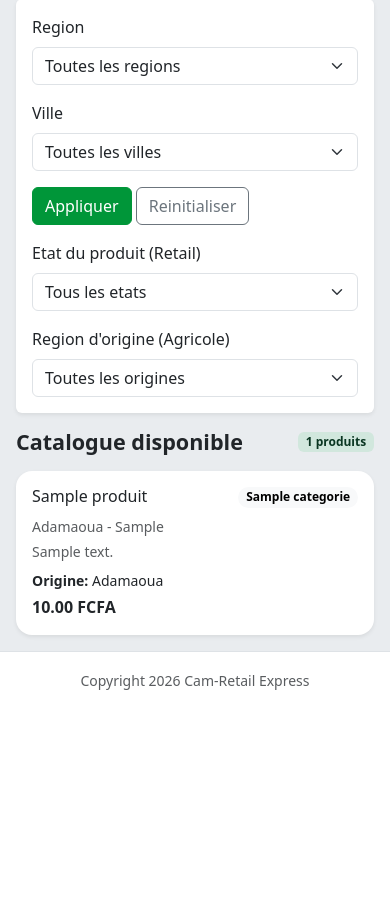
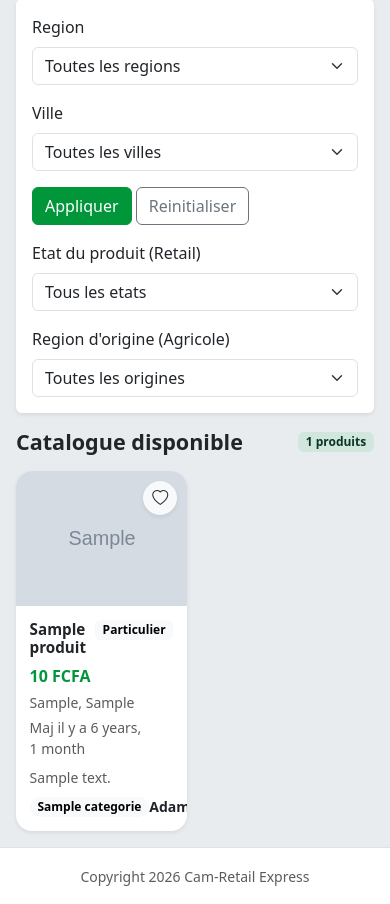
Before and after one commit to jordantatue/kzone, a Django app: page / in a window 390 px wide. Shown: the part 555-1459 px from the top of the page. Before the commit the page ends 1245 px from the top, so only its background shows below. Run offline with Django 5.2, Linux system fonts and the light colour scheme; tables that the repository leaves empty hold one stand-in row (values such as "Sample post"); grey boxes marked "Sample" are stand-in pictures; data that the repository does not hold is empty.

Commit message:
[FEAT] catalogue,profil,acceuil : Refonte cartes catalogue
- Ajout date_mise_a_jour sur Produit et modele ImageProduit

- Ajout type_vendeur sur ProfilUtilisateur

- Refonte UI catalogue: carousel, badge vendeur, prix/localisation/date, favori

- Optimisation queryset avec select_related/prefetch_related

```diff
--- a/acceuil/static/acceuil/css/accueil.css
+++ b/acceuil/static/acceuil/css/accueil.css
@@ -11,9 +11,57 @@
     box-shadow: 0 0.7rem 1.4rem rgba(15, 23, 42, 0.14) !important;
 }
 
-.home-page__product-card .card-img-top {
+.home-page__product-card .carousel-control-next,
+.home-page__product-card .carousel-control-prev {
+    width: 2rem;
+    opacity: 0;
+    transition: opacity 0.2s ease;
+}
+
+.home-page__product-card:hover .carousel-control-next,
+.home-page__product-card:hover .carousel-control-prev {
+    opacity: 0.85;
+}
+
+.home-page__product-image {
     height: 170px;
     object-fit: cover;
+}
+
+.home-page__favorite-btn {
+    position: absolute;
+    top: 0.6rem;
+    right: 0.6rem;
+    z-index: 2;
+    width: 2.15rem;
+    height: 2.15rem;
+    display: inline-flex;
+    align-items: center;
+    justify-content: center;
+    color: #212529;
+}
+
+.home-page__favorite-btn.is-favorite {
+    color: #dc3545;
+}
+
+.home-page__price {
+    color: #009639;
+    font-weight: 700;
+}
+
+@media (max-width: 575.98px) {
+    .home-page__product-image {
+        height: 135px;
+    }
+
+    .home-page__product-card .card-body {
+        padding: 0.85rem;
+    }
+
+    .home-page__product-card .card-title {
+        font-size: 0.95rem;
+    }
 }
 
 #catalog-sidebar .list-group-item.active {
--- a/acceuil/static/acceuil/js/catalogue_filters.js
+++ b/acceuil/static/acceuil/js/catalogue_filters.js
@@ -7,14 +7,18 @@
             this.$form = $("#catalog-filter-form");
             this.$container = $("section[data-filter-url]");
             this.filterUrl = this.$container.data("filter-url");
+            this.favoritesStorageKey = "kzone_favorites";
             this.bindEvents();
             this.setupCsrfForAjax();
+            this.syncFavoriteButtons();
+            this.reinitCarousels();
         },
 
         bindEvents: function () {
             this.$form.on("submit", this.handleFormSubmit.bind(this));
             this.$form.on("change", "select", this.handleAutoFilter.bind(this));
             $(document).on("click", ".js-category-link", this.handleCategoryClick.bind(this));
+            $(document).on("click", ".js-favorite-toggle", this.handleFavoriteToggle.bind(this));
         },
 
         setupCsrfForAjax: function () {
@@ -54,10 +58,82 @@
                     $("#catalog-context-filters").html(response.context_filters_html);
                     $("#catalog-city").html(response.city_options_html);
                     $("#catalog-result-count").text(response.total_produits + " produits");
+                    self.syncFavoriteButtons();
+                    self.reinitCarousels();
                 },
                 error: function () {
                     self.showTemporaryError();
                 }
+            });
+        },
+
+        handleFavoriteToggle: function (event) {
+            var button = $(event.currentTarget);
+            var productId = String(button.data("product-id") || "");
+            if (!productId) {
+                return;
+            }
+
+            var favorites = this.getFavoriteIds();
+            var isFavorite = favorites.indexOf(productId) !== -1;
+            if (isFavorite) {
+                favorites = favorites.filter(function (id) {
+                    return id !== productId;
+                });
+            } else {
+                favorites.push(productId);
+            }
+
+            this.setFavoriteIds(favorites);
+            this.setFavoriteButtonState(button, !isFavorite);
+        },
+
+        syncFavoriteButtons: function () {
+            var favorites = this.getFavoriteIds();
+            $(".js-favorite-toggle").each(function () {
+                var button = $(this);
+                var productId = String(button.data("product-id") || "");
+                var isFavorite = favorites.indexOf(productId) !== -1;
+                catalogueModule.setFavoriteButtonState(button, isFavorite);
+            });
+        },
+
+        setFavoriteButtonState: function (button, isFavorite) {
+            var icon = button.find("i");
+            button.toggleClass("is-favorite", isFavorite);
+            button.attr("aria-pressed", isFavorite ? "true" : "false");
+            icon.removeClass("bi-heart bi-heart-fill").addClass(isFavorite ? "bi-heart-fill" : "bi-heart");
+        },
+
+        getFavoriteIds: function () {
+            try {
+                var raw = window.localStorage.getItem(this.favoritesStorageKey);
+                var ids = raw ? JSON.parse(raw) : [];
+                return Array.isArray(ids) ? ids.map(String) : [];
+            } catch (error) {
+                return [];
+            }
+        },
+
+        setFavoriteIds: function (ids) {
+            try {
+                window.localStorage.setItem(this.favoritesStorageKey, JSON.stringify(ids));
+            } catch (error) {
+                return;
+            }
+        },
+
+        reinitCarousels: function () {
+            if (!window.bootstrap || !window.bootstrap.Carousel) {
+                return;
+            }
+
+            $("#catalog-products .carousel").each(function () {
+                window.bootstrap.Carousel.getOrCreateInstance(this, {
+                    interval: false,
+                    ride: false,
+                    touch: true
+                });
             });
         },
 
--- a/acceuil/templates/acceuil/partials/catalog_products.html
+++ b/acceuil/templates/acceuil/partials/catalog_products.html
@@ -1,27 +1,67 @@
 <div class="row g-3">
     {% for produit in produits %}
-        <div class="col-sm-6 col-xl-4">
+        <div class="col-6 col-lg-4 col-xxl-3">
             <article class="card h-100 border-0 shadow-sm rounded-4 overflow-hidden home-page__product-card">
-                <div class="card-body">
-                    <div class="d-flex justify-content-between align-items-start mb-2">
-                        <h3 class="h6 card-title mb-0">{{ produit.titre }}</h3>
+                <div class="position-relative">
+                    <div id="product-carousel-{{ produit.id }}" class="carousel slide home-page__product-carousel" data-bs-touch="true" data-bs-interval="false">
+                        <div class="carousel-inner">
+                            {% for image in produit.images.all %}
+                                <div class="carousel-item {% if forloop.first %}active{% endif %}">
+                                    <img src="{{ image.image.url }}" class="d-block w-100 home-page__product-image" alt="{{ produit.titre }}">
+                                </div>
+                            {% empty %}
+                                <div class="carousel-item active">
+                                    <img src="https://placehold.co/640x420/e9ecef/6c757d?text=K-Zone" class="d-block w-100 home-page__product-image" alt="Image par defaut">
+                                </div>
+                            {% endfor %}
+                        </div>
+                        {% if produit.images.all|length > 1 %}
+                            <button class="carousel-control-prev" type="button" data-bs-target="#product-carousel-{{ produit.id }}" data-bs-slide="prev" aria-label="Image precedente">
+                                <span class="carousel-control-prev-icon" aria-hidden="true"></span>
+                            </button>
+                            <button class="carousel-control-next" type="button" data-bs-target="#product-carousel-{{ produit.id }}" data-bs-slide="next" aria-label="Image suivante">
+                                <span class="carousel-control-next-icon" aria-hidden="true"></span>
+                            </button>
+                        {% endif %}
+                    </div>
+                    <button
+                        type="button"
+                        class="btn btn-light rounded-circle shadow-sm home-page__favorite-btn js-favorite-toggle"
+                        data-product-id="{{ produit.id }}"
+                        aria-label="Basculer favori"
+                        aria-pressed="false"
+                    >
+                        <i class="bi bi-heart" aria-hidden="true"></i>
+                    </button>
+                </div>
+
+                <div class="card-body d-flex flex-column">
+                    <div class="d-flex justify-content-between align-items-start gap-2 mb-2">
+                        <h3 class="h6 card-title mb-0 fw-bold">{{ produit.titre }}</h3>
+                        {% if produit.vendeur.profil_utilisateur.type_vendeur == "professionnel" %}
+                            <span class="badge text-bg-primary">Professionnel</span>
+                        {% else %}
+                            <span class="badge text-bg-light">Particulier</span>
+                        {% endif %}
+                    </div>
+
+                    <p class="home-page__price mb-1">{{ produit.prix|floatformat:0 }} FCFA</p>
+                    <p class="text-muted small mb-1">{{ produit.lieu_vente.ville }}, {{ produit.lieu_vente.quartier }}</p>
+                    <p class="text-muted small mb-2">Maj il y a {{ produit.date_mise_a_jour|default:produit.date_creation|timesince }}</p>
+
+                    {% if produit.description %}
+                        <p class="small text-body-secondary mb-2">{{ produit.description|truncatechars:70 }}</p>
+                    {% endif %}
+
+                    <div class="mt-auto d-flex justify-content-between align-items-center">
                         <span class="badge rounded-pill text-bg-light">{{ produit.categorie.nom }}</span>
+                        {% if produit.produit_retail %}
+                            <span class="small fw-semibold">{{ produit.produit_retail.etat|title }}</span>
+                        {% endif %}
+                        {% if produit.produit_agricole %}
+                            <span class="small fw-semibold">{{ produit.produit_agricole.region_origine }}</span>
+                        {% endif %}
                     </div>
-                    <p class="text-muted small mb-1">{{ produit.lieu_vente.region }} - {{ produit.lieu_vente.ville }}</p>
-                    {% if produit.description %}
-                        <p class="small text-body-secondary mb-2">{{ produit.description|truncatechars:80 }}</p>
-                    {% endif %}
-                    {% if produit.produit_retail %}
-                        <p class="small mb-1">
-                            <span class="fw-semibold">Etat:</span> {{ produit.produit_retail.etat|title }}
-                        </p>
-                    {% endif %}
-                    {% if produit.produit_agricole %}
-                        <p class="small mb-1">
-                            <span class="fw-semibold">Origine:</span> {{ produit.produit_agricole.region_origine }}
-                        </p>
-                    {% endif %}
-                    <p class="fw-semibold mb-0">{{ produit.prix }} FCFA</p>
                 </div>
             </article>
         </div>
--- a/catalogue/services.py
+++ b/catalogue/services.py
@@ -6,9 +6,16 @@ from collections import defaultdict
 from dataclasses import dataclass
 from typing import Any
 
-from django.db.models import Count, QuerySet
+from django.db.models import Count, Prefetch, QuerySet
 
-from .models import Categorie, Localisation, Produit, ProduitAgricole, ProduitRetail
+from .models import (
+    Categorie,
+    ImageProduit,
+    Localisation,
+    Produit,
+    ProduitAgricole,
+    ProduitRetail,
+)
 
 
 @dataclass(frozen=True)
@@ -64,8 +71,12 @@ class CatalogueService:
                 "categorie",
                 "lieu_vente",
                 "vendeur",
+                "vendeur__profil_utilisateur",
                 "produit_agricole",
                 "produit_retail",
+            )
+            .prefetch_related(
+                Prefetch("images", queryset=ImageProduit.objects.order_by("ordre", "id"))
             )
             .filter(statut=Produit.StatutChoices.DISPONIBLE)
             .order_by("-date_creation")
--- a/profil/models.py
+++ b/profil/models.py
@@ -19,6 +19,12 @@ class ProfilUtilisateur(models.Model):
         MTN_MOMO = "mtn_momo", "MTN Mobile Money"
         MOBILE_MONEY = "mobile_money", "Mobile Money"
 
+    class TypeVendeurChoices(models.TextChoices):
+        """Types de vendeurs affiches dans les cartes catalogue."""
+
+        PARTICULIER = "particulier", "Particulier"
+        PROFESSIONNEL = "professionnel", "Professionnel"
+
     utilisateur = models.OneToOneField(
         User,
         on_delete=models.CASCADE,
@@ -36,6 +42,11 @@ class ProfilUtilisateur(models.Model):
         max_length=24,
         choices=MoyenPaiementChoices.choices,
         default=MoyenPaiementChoices.MOBILE_MONEY,
+    )
+    type_vendeur = models.CharField(
+        max_length=20,
+        choices=TypeVendeurChoices.choices,
+        default=TypeVendeurChoices.PARTICULIER,
     )
     numero_paiement = models.CharField(max_length=20, blank=True)
     badge_trustcam = models.BooleanField(default=False)
```
Also changed, not shown: catalogue/admin.py (+10 -1 lines), catalogue/models.py (+22 -0 lines), catalogue/migrations/0002_produit_date_mise_a_jour_imageproduit.py (added), profil/migrations/0002_profilutilisateur_type_vendeur.py (added).
